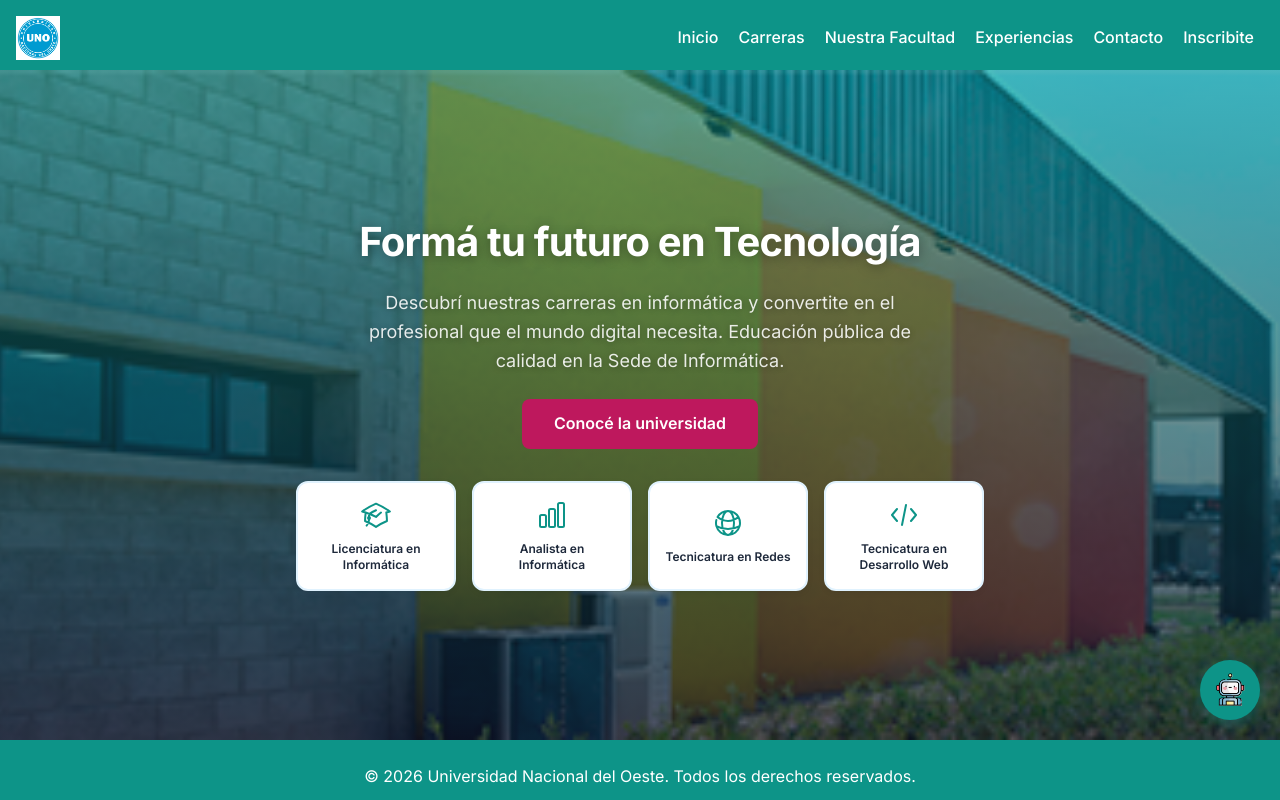
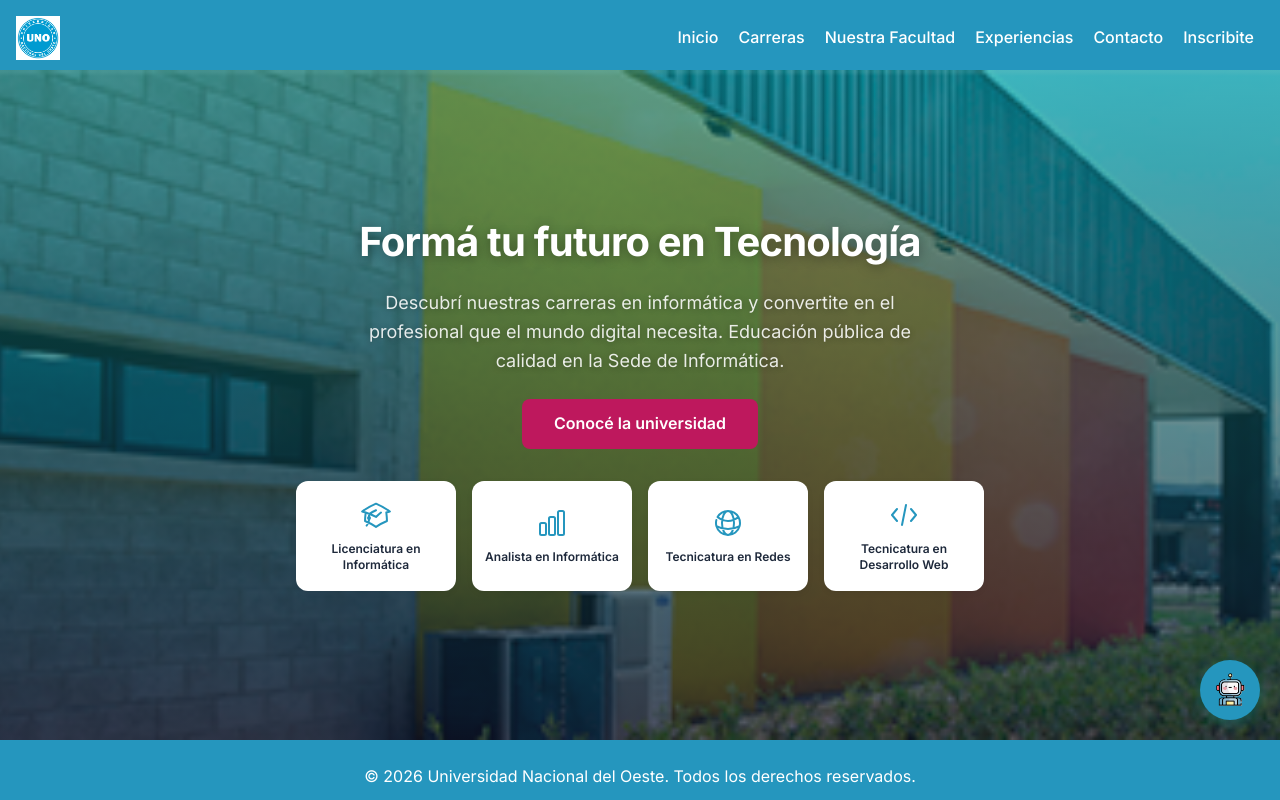
Before and after one commit to UNO-TSO-ChatBot/tso01, a React (Vite) app: page / in a window 1280 px wide. Shown: the top 800 px of the page. Built offline with nearby package versions, Linux system fonts and the light colour scheme.

Commit message:
feat: actualizar colores primarios en el CSS y modificar la rama de desarrollo en el README

```diff
--- a/src/index.css
+++ b/src/index.css
@@ -1,12 +1,12 @@
 :root {
   /* Paleta principal: Verde esmeralda, Celeste cielo, Rosa */
-  --color-primary: #0D9488;
-  --color-primary-light: #CCFBF1;
+  --color-primary: #2596be;
+  --color-primary-light: #CCE8F5;
+  --color-primary-hover: #1A77A0;
+
+  --color-secondary: #0D9488;
+   --color-primary-light: #CCFBF1;
   --color-primary-hover: #0F766E;
-
-  --color-secondary: #0369A1;
-  --color-secondary-light: #E0F2FE;
-  --color-secondary-hover: #075985;
 
   --color-accent: #BE185D;
   --color-accent-light: #FCE7F3;
```
Also changed, not shown: 1 other file (tests, documents, lock files or other folders).
